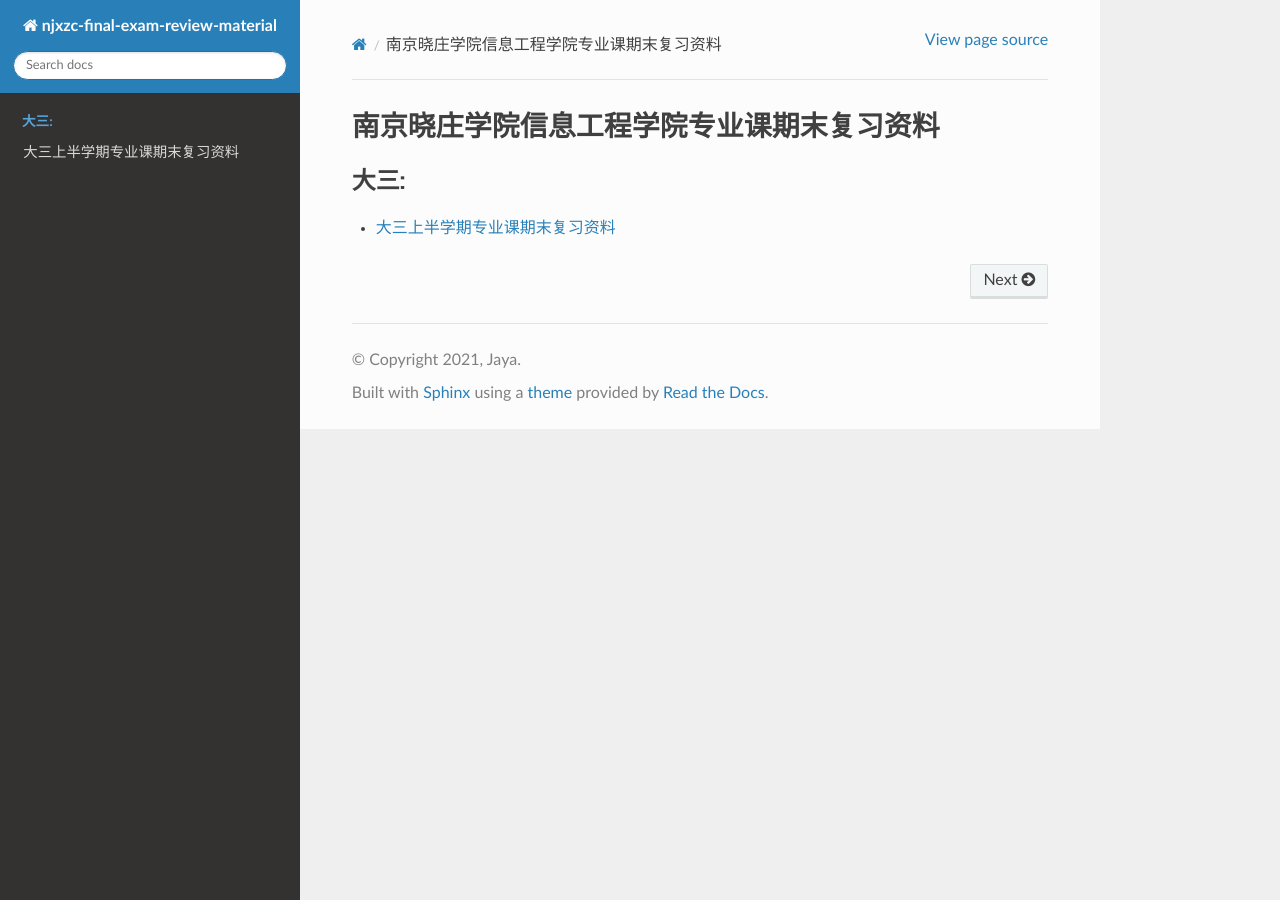
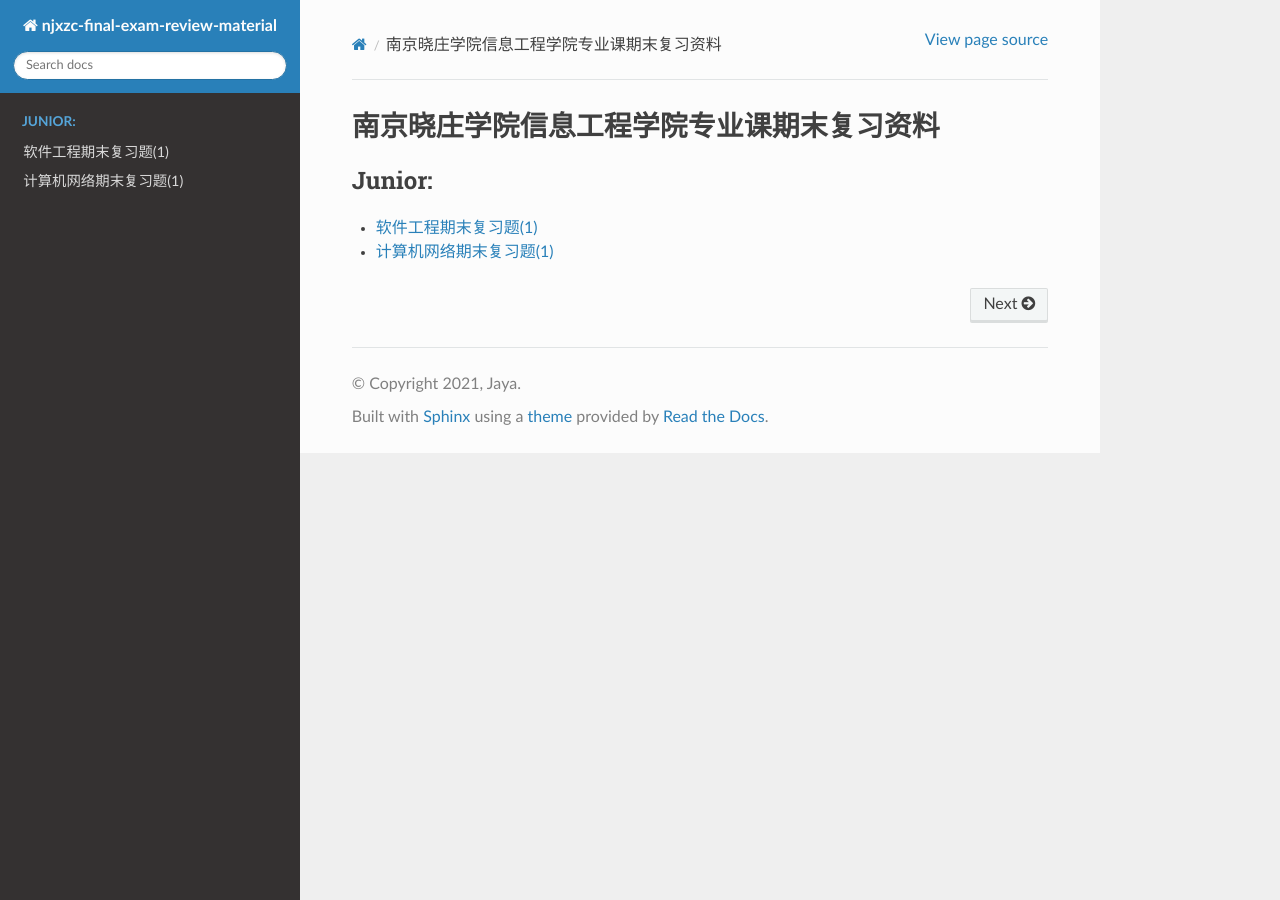
Before and after one commit to gitter-badger/njxzc-final-exam-review-material, a Sphinx documentation site: the page built from source/index.rst, in a window 1280 px wide. Built offline with Sphinx 7.4.7 and the Read the Docs theme 2.0.0, drawn with Linux system fonts in a browser that asks for light colours.

```diff
--- a/source/index.rst
+++ b/source/index.rst
@@ -8,6 +8,7 @@
 
 .. toctree::
    :maxdepth: 1
-   :caption: 大三:
+   :caption: Junior:
 
-   junior-first-term/index
+   junior-first-term/se/se-review-exercise01.md
+   junior-first-term/cn/cn-review-exercise01.md
--- a/source/junior-first-term/index.rst
+++ /dev/null
@@ -1,8 +0,0 @@
-大三上半学期专业课期末复习资料
-============================================================
-
-.. toctree::
-   :maxdepth: 1
-
-   se/se-review-exercise01.md
-   cn/cn-review-exercise01.md
```
